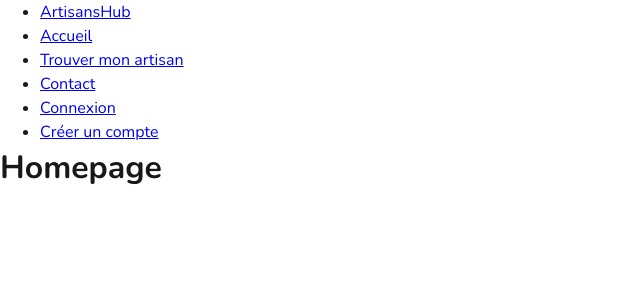
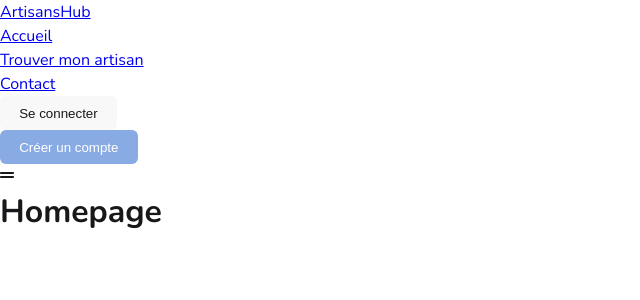
Before and after one commit to David-Hoang/artisanshub-front, a React (Vite) app: page / in a window 1280 px wide. Shown: the top 300 px of the page, without its empty margins (0-640 px from the left). Built offline with nearby package versions, Linux system fonts and the light colour scheme.

Commit message:
add icon + add 2 buttons + scss

```diff
--- a/package.json
+++ b/package.json
@@ -10,6 +10,9 @@
     "preview": "vite preview"
   },
   "dependencies": {
+    "@fortawesome/fontawesome-svg-core": "^6.7.2",
+    "@fortawesome/free-solid-svg-icons": "^6.7.2",
+    "@fortawesome/react-fontawesome": "^0.2.2",
     "axios": "^1.8.2",
     "react": "^19.0.0",
     "react-dom": "^19.0.0",
--- /dev/null
+++ b/src/assets/scss/_mixins.scss
@@ -0,0 +1,28 @@
+@use "variables" as var;
+
+@mixin btn ($color : primary){
+    padding : 0.6rem 1.2rem;
+    border : none;
+    border-radius: var.$rounded-md;
+
+    transition-duration: 0.1s;
+    transition-property: background-color;
+    @if $color == primary {
+        background : var.$primary;
+        color : var.$text-white;
+        &:hover {
+            background: rgba(var.$primary, 0.8);
+        }
+    } @else if $color == secondary {
+        background : var.$secondary;
+        color : var.$text-black;
+        &:hover {
+            background: rgba(var.$secondary-hover, 0.8);
+        }
+    }
+}
+
+@mixin flexCol {
+    display : flex;
+    flex-direction: column;
+}
--- /dev/null
+++ b/src/assets/scss/_variables.scss
@@ -0,0 +1,9 @@
+// colors
+$primary : #89ABE3;
+$secondary : #f8f8f8;
+$secondary-hover : #ebebeb;
+$text-black : #18181b;
+$text-white : #ffffff;
+
+//radius
+$rounded-md : 0.375rem;
--- a/src/index.scss
+++ b/src/assets/scss/global.scss
@@ -1,4 +1,5 @@
-$text-black : #18181b;
+@use "mixins" as mxn;
+@use 'variables' as var;
 
 :root {
     //Font setting
@@ -26,5 +27,13 @@ $text-black : #18181b;
 
 body {
     margin: 0;
-    color : $text-black;
+    color : var.$text-black;
 }
+
+.btn-primary {
+    @include mxn.btn('primary');
+}
+
+.btn-secondary {
+    @include mxn.btn
+}
--- /dev/null
+++ b/src/components/Button.jsx
@@ -0,0 +1,19 @@
+import './Button.scss';
+import { Link } from "react-router-dom";
+
+function Button({children, link, className}) {
+    return (
+        link ?
+            <Link to={link}>
+                <button type="button" className={className}>
+                    {children}
+                </button>
+            </Link>
+        :
+        <button className="btn">
+            {children}
+        </button>
+    );
+}
+
+export default Button;
--- /dev/null
+++ b/src/components/Button.scss
@@ -0,0 +1,10 @@
+@use "../assets/scss/mixins" as mxn;
+@use "../assets/scss/variables" as var;
+
+.btn-primary {
+    @include mxn.btn("primary");
+}
+
+.btn-secondary {
+    @include mxn.btn("secondary");
+}
--- a/src/components/Header.jsx
+++ b/src/components/Header.jsx
@@ -1,9 +1,14 @@
+import './header.scss';
 import { Link } from "react-router-dom";
+import { FontAwesomeIcon } from '@fortawesome/react-fontawesome'
+import { faGripLines } from '@fortawesome/free-solid-svg-icons';
+
+import Button from './Button.jsx';
 
 function Header() {
     return (
-        <nav>
-            <ul>
+        <nav className="main-menu">
+            <ul className="menu">
                 <li>
                     <Link to="/">ArtisansHub</Link>
                 </li>
@@ -17,12 +22,19 @@ function Header() {
                     <Link to="/">Contact</Link>
                 </li>
             </ul>
-            <ul>
+            <ul className="">
                 <li>
-                    <Link to="/connexion">Connexion</Link>
+                    <Button link="/connexion" className="btn-secondary">
+                        Se connecter
+                    </Button>
                 </li>
                 <li>
-                    <Link to="/inscription">Créer un compte</Link>
+                    <Button link="/inscription" className="btn-primary">
+                        Créer un compte
+                    </Button>
+                </li>
+                <li>
+                    <FontAwesomeIcon icon={faGripLines} />
                 </li>
             </ul>
         </nav>
--- a/src/components/Header.scss
+++ b/src/components/Header.scss
@@ -0,0 +1,7 @@
+@use "../assets/scss/variables" as mxn;
+@use "../assets/scss/mixins" as var;
+
+nav ul {
+    list-style: none;
+    padding-left: 0;
+}
--- a/src/main.jsx
+++ b/src/main.jsx
@@ -1,7 +1,7 @@
 import { StrictMode } from "react";
 import { createRoot } from "react-dom/client";
 import { BrowserRouter as Router} from "react-router-dom";
-import "./index.scss";
+import './assets/scss/global.scss';
 import App from "./App.jsx";
 
 createRoot(document.getElementById("root")).render(
```
Also changed, not shown: 1 other file (tests, documents, lock files or other folders).
